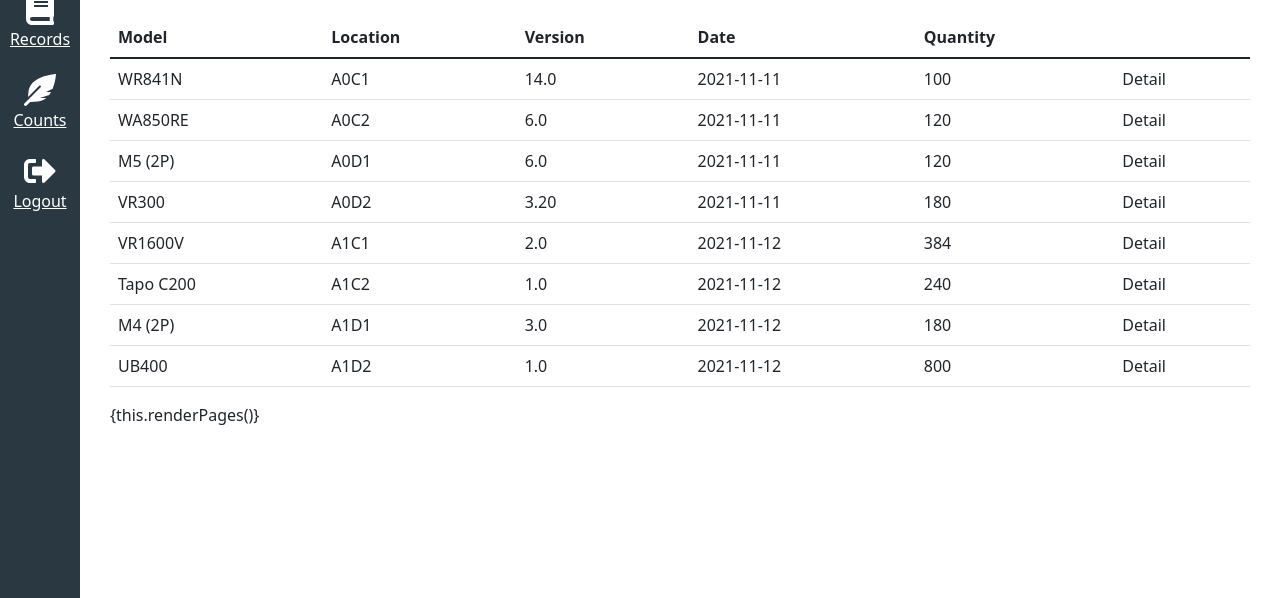
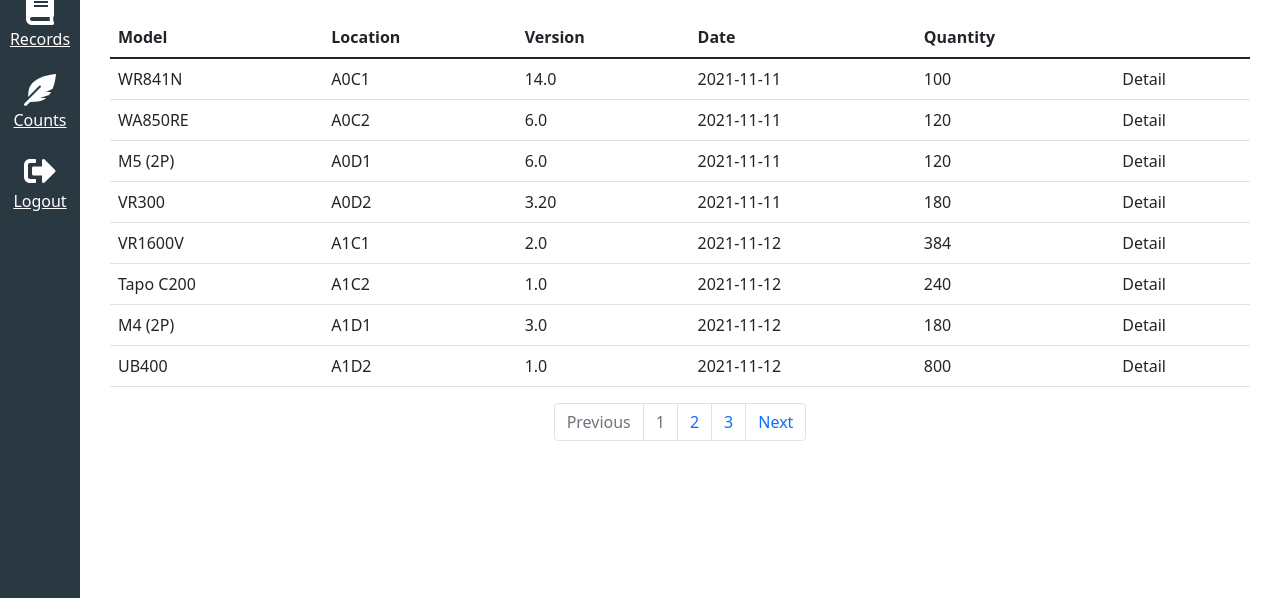
Before and after one commit to pwang86/sl-demo, a plain HTML site: page index.html in a window 1280 px wide. Both pictures are taken after a click on the tab "Records". Shown: the part 202-800 px from the top of the page. Drawn offline with Linux system fonts and the light colour scheme.

Commit message:
add pagination in html

```diff
--- a/index.html
+++ b/index.html
@@ -171,7 +171,19 @@
               <tbody id="recordList">
               </tbody>
             </table>
-            <div>{this.renderPages()}</div>
+            <nav aria-label="Page navigation example">
+              <ul class="pagination justify-content-center">
+                <li class="page-item disabled">
+                  <a class="page-link" href="#" tabindex="-1">Previous</a>
+                </li>
+                <li class="page-item disabled"><a class="page-link" href="#">1</a></li>
+                <li class="page-item"><a class="page-link" href="#">2</a></li>
+                <li class="page-item"><a class="page-link" href="#">3</a></li>
+                <li class="page-item">
+                  <a class="page-link" href="#">Next</a>
+                </li>
+              </ul>
+            </nav>
           </div>
         </div>
 
```
